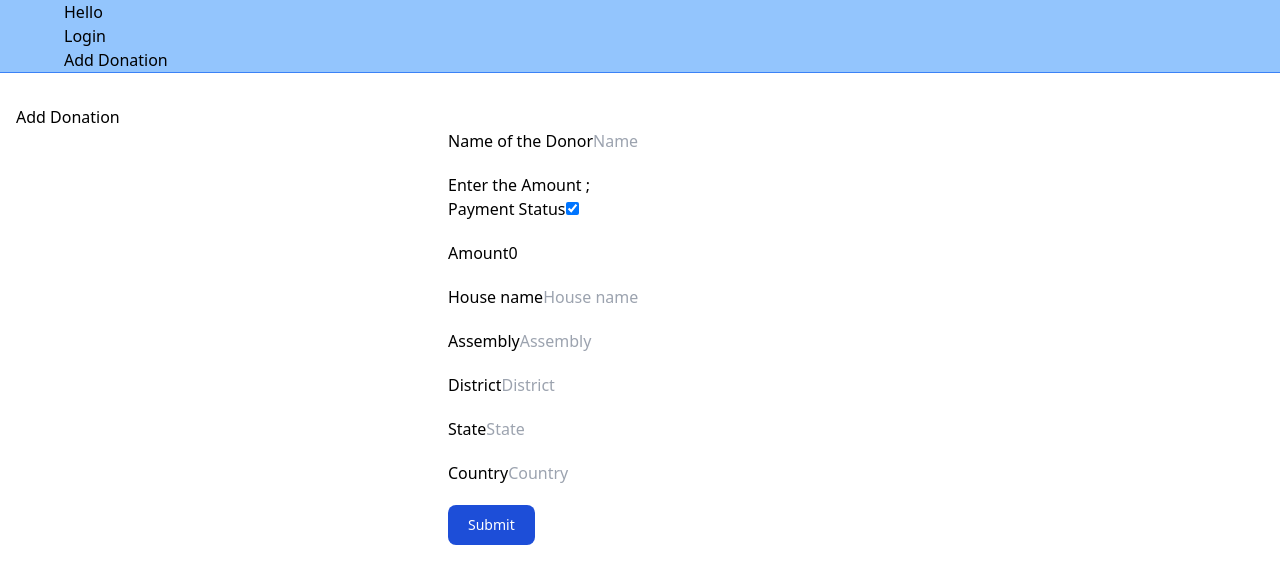
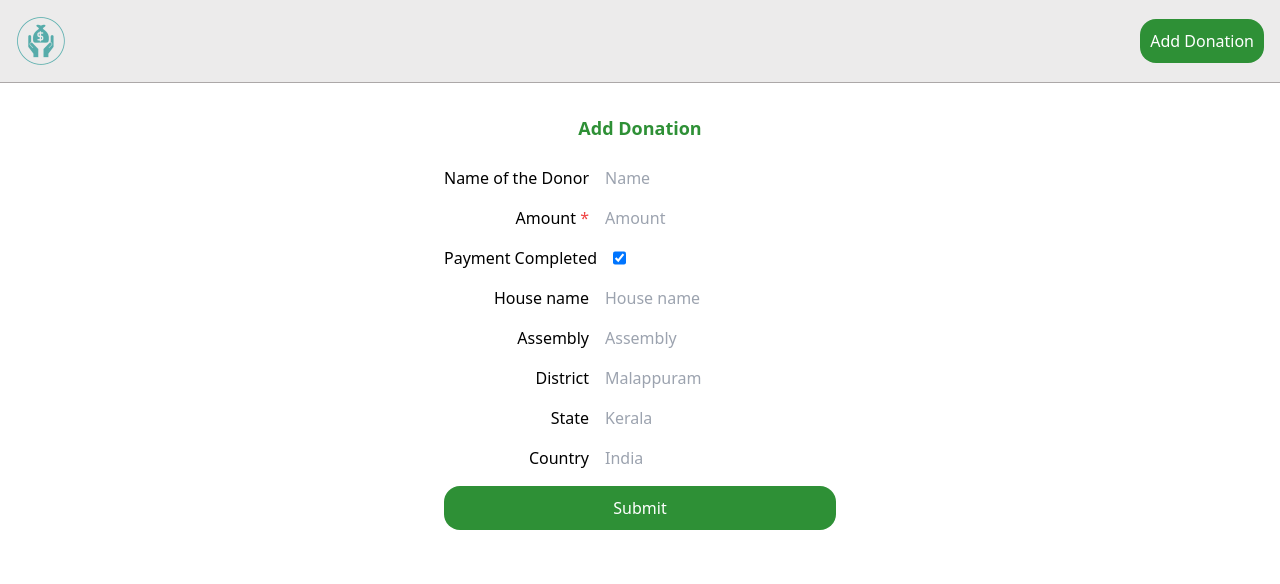
Before and after one commit to Muhammed-fazil-k/savenabeel, a Next.js app: page /donate in a window 1280 px wide. Shown: the top 584 px of the page. Built offline with nearby package versions, Linux system fonts and the light colour scheme; no server answers.

Commit message:
Style all components

```diff
--- a/app/donate/page.jsx
+++ b/app/donate/page.jsx
@@ -4,12 +4,12 @@ import { db } from "@/config/firebase";
 import validation from "@/utils/validation";
 import { addDoc, collection } from "firebase/firestore";
 import React, { useState } from "react";
-
+import "@/assets/styles/donationForm.css";
 const DonationPage = () => {
   const [error, setError] = useState({});
   const [newDonation, setNewDonation] = useState({
     name: "",
-    amount: 0,
+    amount: "",
     houseName: "",
     state: "",
     district: "",
@@ -60,10 +60,12 @@ const DonationPage = () => {
     }
   };
   return (
-    <div className="container mx-auto px-4 py-8">
-      <h4>Add Donation</h4>
+    <div className="donate-form-container">
+      <div className="donate-form-title">
+        <h1>Add Donation</h1>
+      </div>
 
-      <form className="max-w-sm mx-auto">
+      <form className="donate-form">
         <InputField
           label="Name of the Donor"
           type="text"
@@ -73,17 +75,9 @@ const DonationPage = () => {
           onChange={handleChange}
           error={error.name}
         />
-        <label>Enter the Amount </label>;
-        <div className="mb-5">
-          <label>Payment Status</label>
-          <input
-            checked={newDonation.paymentStatus}
-            onChange={handleCheckbox}
-            type="checkbox"
-            name="paymentStatus"
-          />
-        </div>
+
         <InputField
+          required="true"
           label="Amount"
           type="number"
           placeholder="Amount"
@@ -92,6 +86,16 @@ const DonationPage = () => {
           onChange={handleChange}
           error={error.amount}
         />
+
+        <div className="inputFieldCheckbox">
+          <label>Payment Completed</label>
+          <input
+            checked={newDonation.paymentStatus}
+            onChange={handleCheckbox}
+            type="checkbox"
+            name="paymentStatus"
+          />
+        </div>
         <InputField
           label="House name"
           type="text"
@@ -113,7 +117,7 @@ const DonationPage = () => {
         <InputField
           label="District"
           type="text"
-          placeholder="District"
+          placeholder="Malappuram"
           name="district"
           value={newDonation.district}
           onChange={handleChange}
@@ -122,7 +126,7 @@ const DonationPage = () => {
         <InputField
           label="State"
           type="text"
-          placeholder="State"
+          placeholder="Kerala"
           name="state"
           value={newDonation.state}
           onChange={handleChange}
@@ -131,17 +135,13 @@ const DonationPage = () => {
         <InputField
           label="Country"
           type="text"
-          placeholder="Country"
+          placeholder="India"
           name="country"
           value={newDonation.country}
           onChange={handleChange}
           error={error.country}
         />
-        <button
-          onClick={addItem}
-          type="submit"
-          className="text-white bg-blue-700 hover:bg-blue-800 focus:ring-4 focus:outline-none focus:ring-blue-300 font-medium rounded-lg text-sm w-full sm:w-auto px-5 py-2.5 text-center dark:bg-blue-600 dark:hover:bg-blue-700 dark:focus:ring-blue-800"
-        >
+        <button onClick={addItem} type="submit">
           Submit
         </button>
       </form>
--- a/app/layout.jsx
+++ b/app/layout.jsx
@@ -1,5 +1,6 @@
 import React from "react";
 import "@/assets/styles/globals.css";
+import "@/assets/styles/layout.css";
 import NavBar from "@/components/NavBar";
 export const metadata = {
   title: "Save Nabeel",
@@ -11,7 +12,7 @@ const MainLayout = ({ children }) => {
   return (
     <html>
       <body>
-        <main>
+        <main className="layout">
           <NavBar />
           {children}
         </main>
--- a/app/page.jsx
+++ b/app/page.jsx
@@ -20,10 +20,14 @@ const HomePage = () => {
       donArr.push({ ...doc.data(), id: doc.id });
     });
     const totalAmount = donArr.reduce((acc, current) => {
-      return acc + parseInt(current.amount, 10);
+      debugger;
+      console.log(current.amount);
+
+      return acc + parseInt(current.amount);
     }, 0);
+    const sortArr = [...donArr].sort((a, b) => b.createdAt - a.createdAt);
     setTotal(totalAmount);
-    setDonations(donArr);
+    setDonations(sortArr);
   };
 
   useEffect(() => {
@@ -32,16 +36,23 @@ const HomePage = () => {
   return (
     <div className="mainPage">
       <div className="heading">
-        <h1 className="text-3xl">Save Nabeel</h1>
+        <h1 className="text-3xl">Support Nabeel's Recovery</h1>
+        <p>Every donation counts!!!!</p>
       </div>
       {donations.length < 1 && <p>No Donation Found</p>}
       <div className="summary">
-        <span>
-          ₹{currencyFormatter(total)} raised (
-          {((total / 6500000) * 100).toFixed(2)}% of our goal)
-        </span>
-        <span>Target</span>
-        <span>₹65,00,000</span>
+        <div className="summary-raised">
+          <p> Total raised</p>
+          <p>₹{currencyFormatter(total)}</p>
+        </div>
+        <div className="summary-percentage">
+          {((total / 6500000) * 100).toFixed(2)}%
+        </div>
+
+        <div className="summary-raised">
+          <p> Goal</p>
+          <p>₹65,00,000</p>
+        </div>
       </div>
       <div>
         <ul>
--- /dev/null
+++ b/assets/styles/donationForm.css
@@ -0,0 +1,42 @@
+.donate-form-container {
+  display: flex;
+  flex-direction: column;
+  align-items: center;
+  justify-content: center;
+  padding: 2rem;
+  gap: 1rem;
+}
+
+.donate-form-title {
+  color: #2e9036;
+  margin-bottom: 0.5rem;
+  font-size: large;
+  font-weight: bold;
+}
+.inputField {
+  display: flex;
+  flex-direction: row;
+  justify-content: end;
+  margin-bottom: 1rem;
+  gap: 1rem;
+}
+
+.inputFieldCheckbox {
+  display: flex;
+  flex-direction: row;
+  justify-content: flex-start;
+  margin-bottom: 1rem;
+  gap: 1rem;
+}
+.donate-form {
+  display: flex;
+  flex-direction: column;
+  justify-content: center;
+  margin-bottom: 1rem;
+}
+.donate-form button {
+  background-color: #2e9036;
+  color: white;
+  padding: 10px;
+  border-radius: 1rem;
+}
--- a/assets/styles/donationcard.css
+++ b/assets/styles/donationcard.css
@@ -1,5 +1,5 @@
 .donationCard {
-  background-color: rgb(212, 245, 211);
+  background-color: #f6f3f3;
   margin: 1.5rem 2rem;
   padding: 2rem;
   box-shadow: rgba(50, 50, 93, 0.25) 0px 2px 5px -1px,
@@ -38,6 +38,7 @@
 .donorDetailsSub h3 {
   font-size: 1.2rem;
   font-weight: bold;
+  color: #ce7004;
 }
 
 .donorDetailsSub p {
@@ -57,6 +58,7 @@
 .donationDetails h3 {
   font-size: large;
   font-weight: bold;
+  color: #ad5e05;
 }
 
 .donationStatus {
--- /dev/null
+++ b/assets/styles/navbar.css
@@ -0,0 +1,23 @@
+.navbar {
+  padding: 1rem;
+  background-color: #ecebeb;
+  display: flex;
+  flex-direction: row;
+  align-items: center;
+  justify-content: space-between;
+  border-bottom: 1px solid rgb(172, 168, 168);
+}
+
+.links {
+  display: flex;
+  flex-direction: row;
+
+  gap: 1rem;
+}
+
+.links div {
+  background-color: #2e9036;
+  color: white;
+  padding: 10px;
+  border-radius: 1rem;
+}
--- a/components/InputFields.jsx
+++ b/components/InputFields.jsx
@@ -6,10 +6,13 @@ export default function InputField({
   onChange,
   error,
   name,
+  required,
 }) {
   return (
-    <div className="mb-5">
-      <label>{label}</label>
+    <div className="inputField">
+      <label>
+        {label} {required && <span className="text-red-500">*</span>}
+      </label>
       <input
         value={value}
         onChange={onChange}
--- a/components/NavBar.jsx
+++ b/components/NavBar.jsx
@@ -1,15 +1,21 @@
 import Link from "next/link";
 import React from "react";
-
+import "@/assets/styles/navbar.css";
+import logo from "@/assets/images/fundraiser.webp";
+import Image from "next/image";
 const NavBar = () => {
   return (
-    <nav className="bg-blue-300 border-b border-blue-500">
-      <div className="mx-auto max-w-7xl px-2 sm:px-6 lg:px-8">
-        <div className="mx-auto max-w-7xl px-2 sm:px-6 lg:px-8">Hello</div>
-        <div className="mx-auto max-w-7xl px-2 sm:px-6 lg:px-8">
+    <nav className="navbar">
+      <div className="logo">
+        <Link href={"/"}>
+          <Image src={logo} width={50} />
+        </Link>
+      </div>
+      <div className="links">
+        {/* <div>
           <Link href="/login">Login</Link>
-        </div>
-        <div className="mx-auto max-w-7xl px-2 sm:px-6 lg:px-8">
+        </div> */}
+        <div className="">
           <Link href="/donate">Add Donation</Link>
         </div>
       </div>
--- a/utils/currencyFormatter.js
+++ b/utils/currencyFormatter.js
@@ -1,5 +1,3 @@
 export default function currencyFormatter(value) {
-  return new Intl.NumberFormat("en-IN", { maximumSignificantDigits: 3 }).format(
-    parseFloat(value)
-  );
+  return new Intl.NumberFormat("en-IN").format(parseFloat(value));
 }
```
Also changed, not shown: assets/styles/mainPage.css (+45 -1 lines), assets/images/fundraiser.webp (added), assets/styles/layout.css (added).
